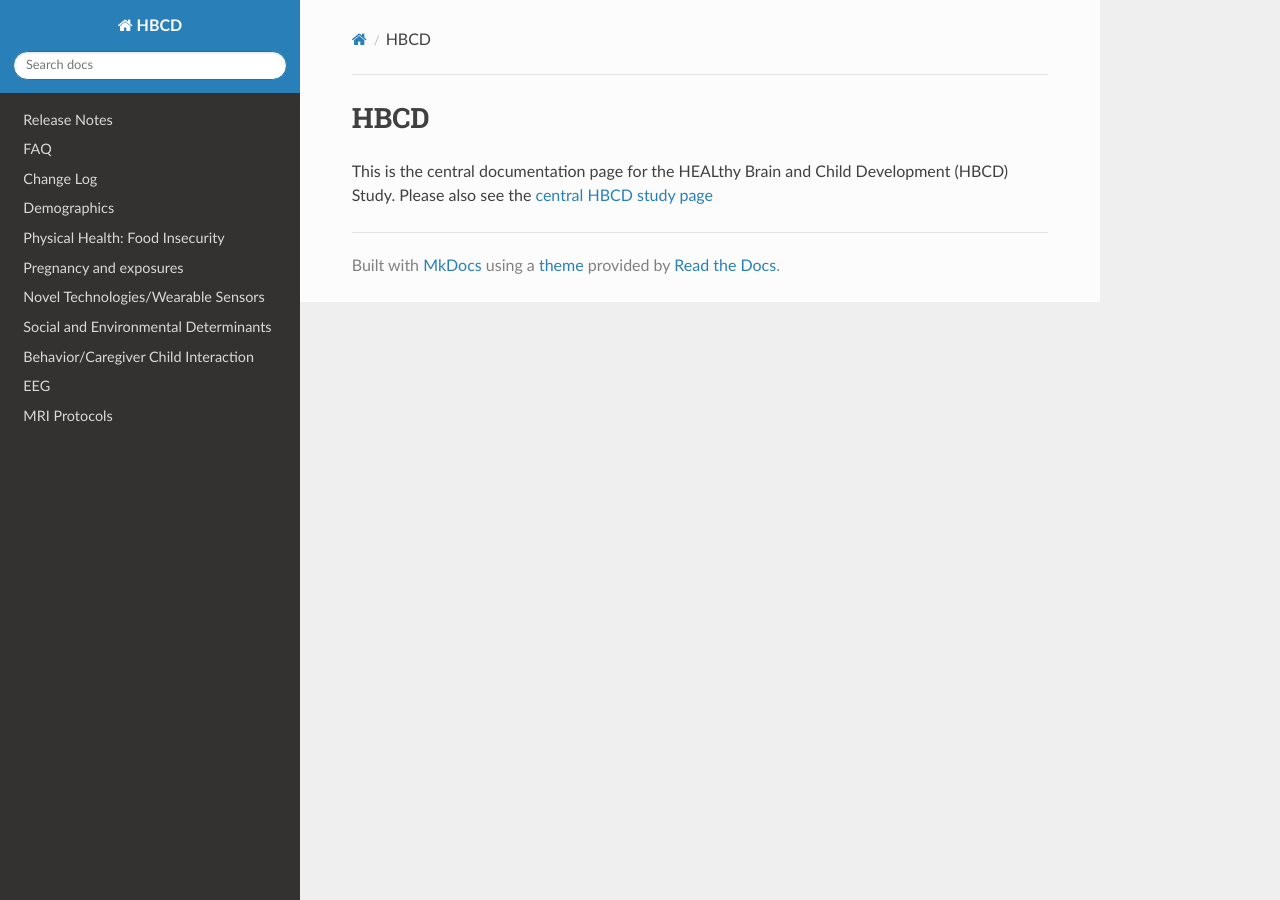
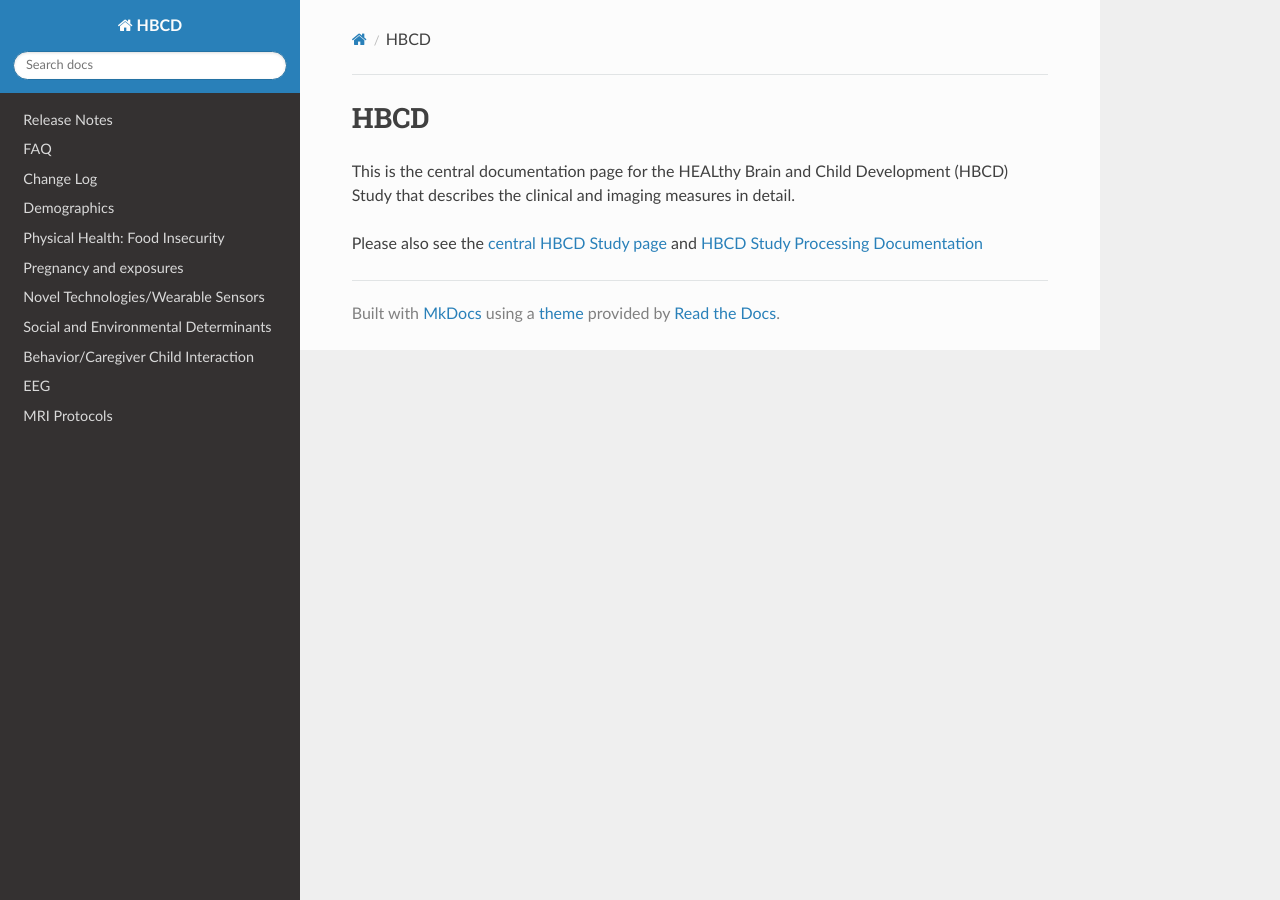
Before and after one commit to mattcieslak/hbcd-docs, an MkDocs documentation site: the page built from docs/index.md, in a window 1280 px wide. Built offline with MkDocs 1.6.1, drawn with Linux system fonts in a browser that asks for light colours; nearby versions of some CDN libraries.

Commit message:
Update index.md
added link to separate RTDs page for processing documentation through CBRAIN

```diff
--- a/docs/index.md
+++ b/docs/index.md
@@ -1,3 +1,5 @@
 # HBCD
 
-This is the central documentation page for the HEALthy Brain and Child Development (HBCD) Study. Please also see the [central HBCD study page](https://hbcdstudy.org/)
+This is the central documentation page for the HEALthy Brain and Child Development (HBCD) Study that describes the clinical and imaging measures in detail.
+
+Please also see the [central HBCD Study page](https://hbcdstudy.org/) and [HBCD Study Processing Documentation](https://hbcd-cbrain-processing.readthedocs.io/latest/)
```
